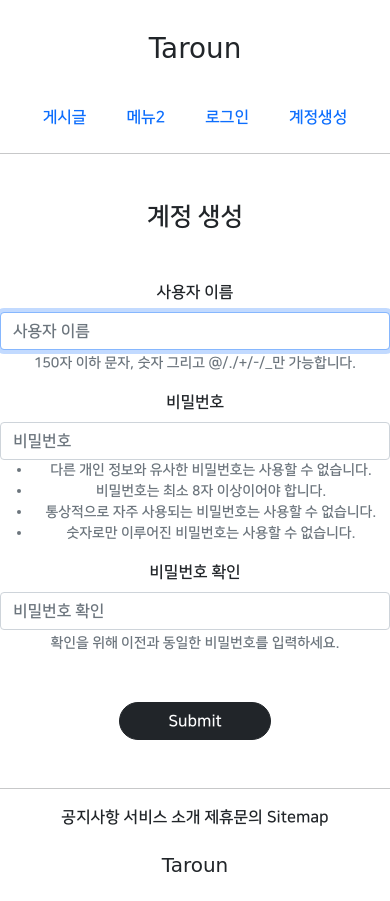
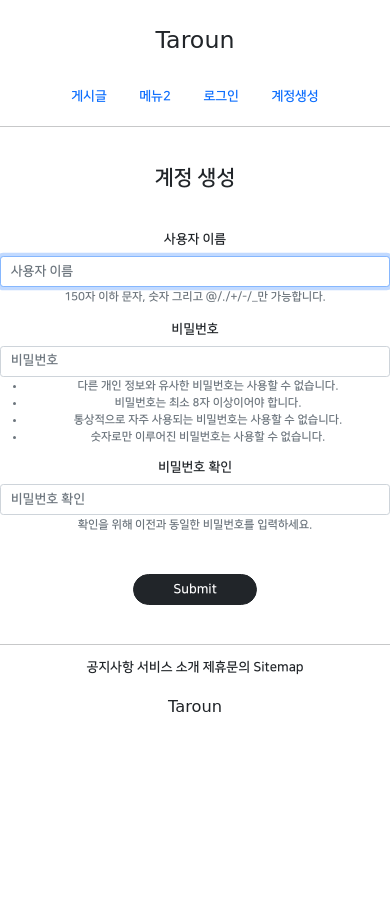
Before and after one commit to taroun/new_1ban, a Django app: page /accounts/create/ in a window 390 px wide. After the commit the page ends 712 px from the top, so only its background shows below. Run offline with Django 3.2, Linux system fonts and the light colour scheme; parts of the project's set-up code (start-up, migrations or seed data) failed here and were passed over; some libraries are stand-ins or nearby versions; some web fonts are replaced.

Commit message:
8/12 new 1ban commit 3

```diff
--- a/static/base.css
+++ b/static/base.css
@@ -73,3 +73,9 @@
     padding: 1rem;
     font-size: 1.1rem;
 }
+
+@media screen and (max-width: 500px) {
+    html {
+        font-size: 13px;
+    }
+}
```
